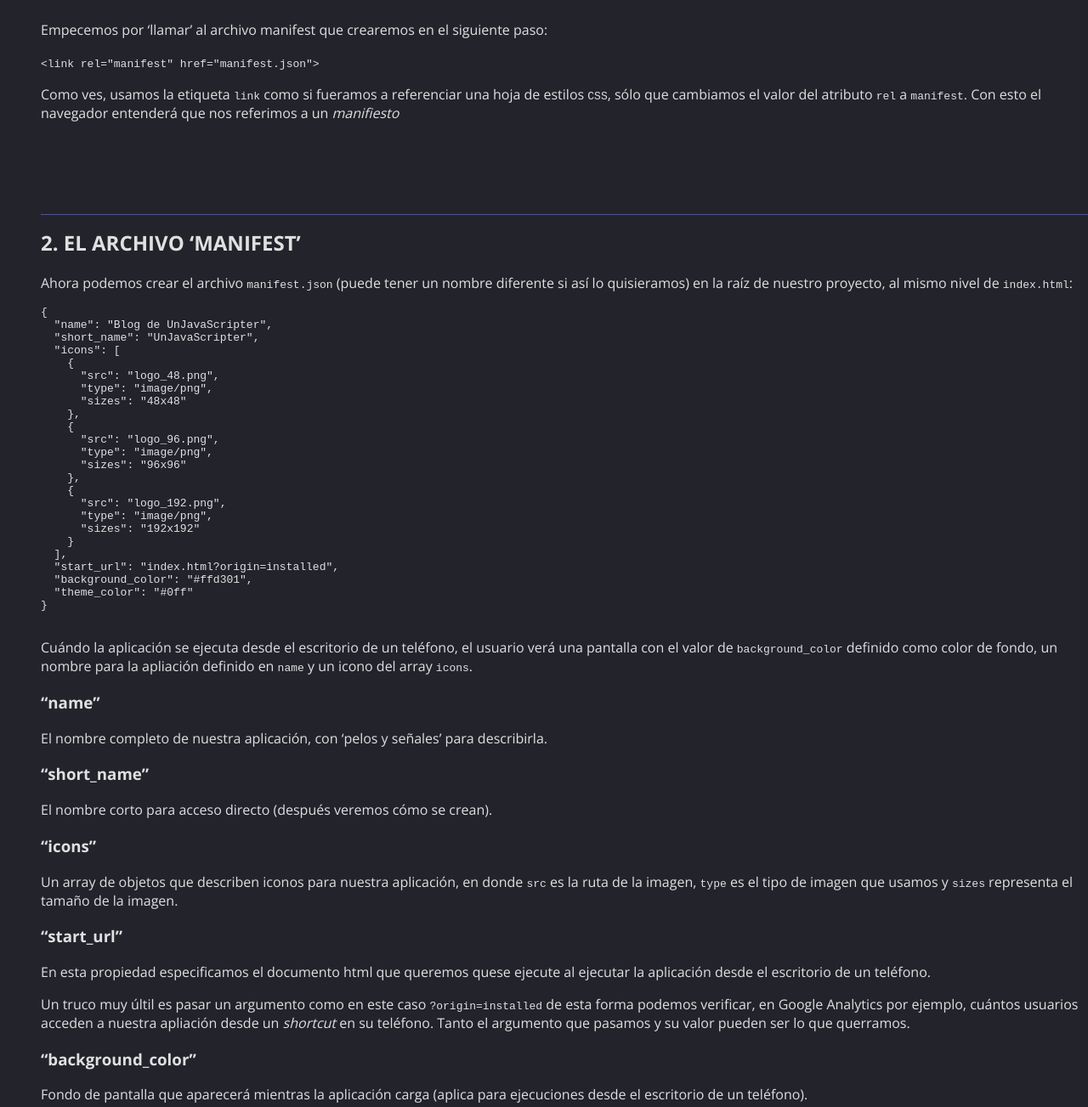
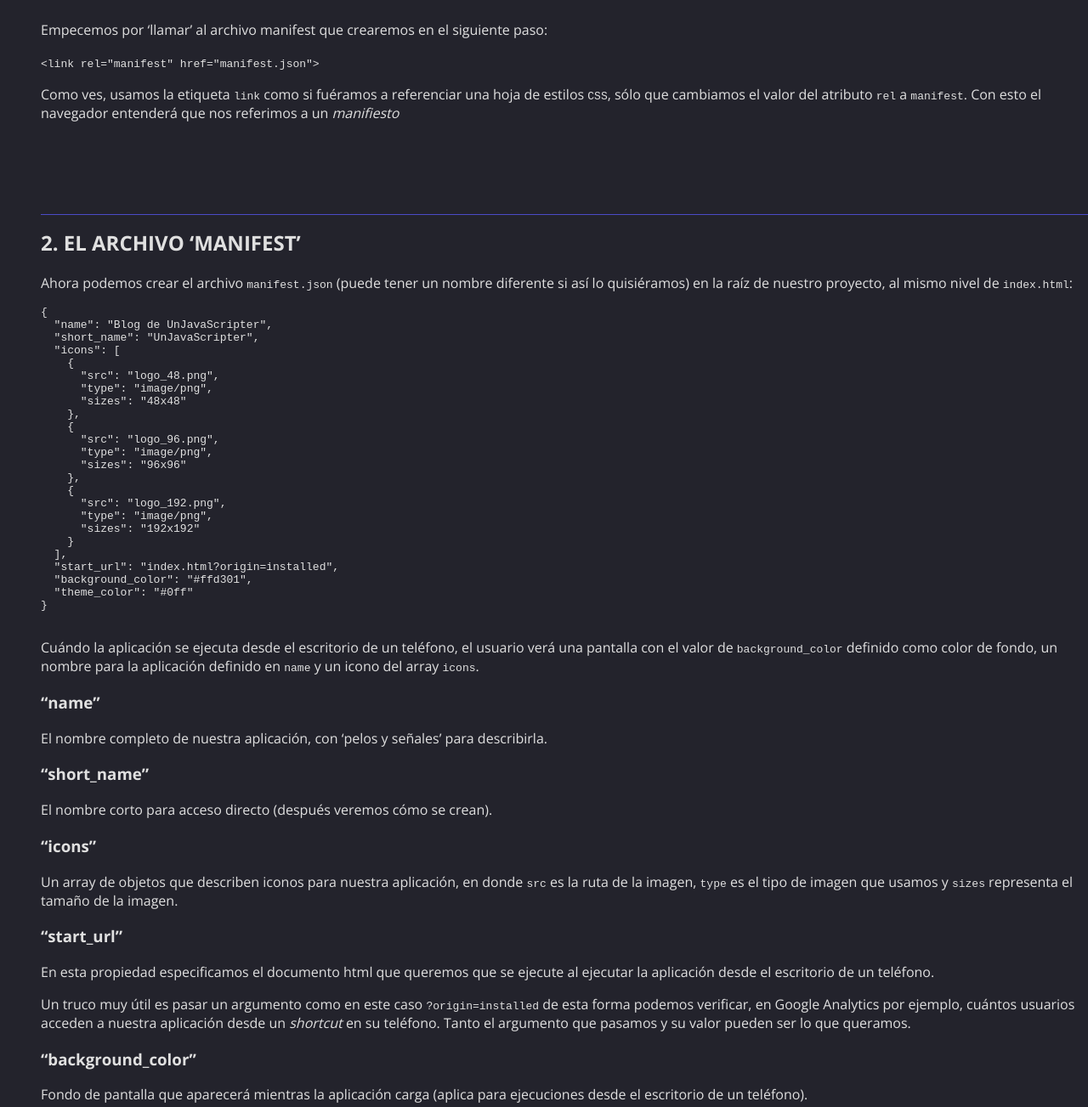
Before and after one commit to UnJavaScripter/unjavascripter.github.io, a Jekyll site: the page built from _posts/2015-07-21-Web-app-manifest.markdown, in a window 1280 px wide. Shown: the part 318-1621 px from the top of the page at 85% size. Built offline with Jekyll 4.4.1, drawn with Linux system fonts in a browser that asks for light colours; comment, search, counter and statistics services are not loaded.

Commit message:
post: fix

````diff
--- a/_posts/2015-07-21-Web-app-manifest.markdown
+++ b/_posts/2015-07-21-Web-app-manifest.markdown
@@ -14,11 +14,11 @@ Empecemos por 'llamar' al archivo manifest que crearemos en el siguiente paso:
 
 `<link rel="manifest" href="manifest.json">`
 
-Como ves, usamos la etiqueta `link` como si fueramos a referenciar una hoja de estilos `CSS`, sólo que cambiamos el valor del atributo `rel` a `manifest`. Con esto el navegador entenderá que nos referimos a un _manifiesto_
+Como ves, usamos la etiqueta `link` como si fuéramos a referenciar una hoja de estilos `CSS`, sólo que cambiamos el valor del atributo `rel` a `manifest`. Con esto el navegador entenderá que nos referimos a un _manifiesto_
 
 ## 2. El archivo 'manifest'
 
-Ahora podemos crear el archivo `manifest.json` (puede tener un nombre diferente si así lo quisieramos) en la raíz de nuestro proyecto, al mismo nivel de `index.html`:
+Ahora podemos crear el archivo `manifest.json` (puede tener un nombre diferente si así lo quisiéramos) en la raíz de nuestro proyecto, al mismo nivel de `index.html`:
 
 ```JSON
 {
@@ -48,7 +48,7 @@ Ahora podemos crear el archivo `manifest.json` (puede tener un nombre diferente
 
 ```
 
-Cuándo la aplicación se ejecuta desde el escritorio de un teléfono, el usuario verá una pantalla con el valor de `background_color` definido como color de fondo, un nombre para la apliación definido en `name` y un icono del array `icons`.
+Cuándo la aplicación se ejecuta desde el escritorio de un teléfono, el usuario verá una pantalla con el valor de `background_color` definido como color de fondo, un nombre para la aplicación definido en `name` y un icono del array `icons`.
 
 
 ### "name"
@@ -65,9 +65,9 @@ Un array de objetos que describen iconos para nuestra aplicación, en donde `src
 
 ### "start_url"
 
-En esta propiedad especificamos el documento html que queremos quese ejecute al ejecutar la aplicación desde el escritorio de un teléfono.
+En esta propiedad especificamos el documento html que queremos que se ejecute al ejecutar la aplicación desde el escritorio de un teléfono.
 
-Un truco muy últil es pasar un argumento como en este caso `?origin=installed` de esta forma podemos verificar, en Google Analytics por ejemplo, cuántos usuarios acceden a nuestra apliación desde un _shortcut_ en su teléfono. Tanto el argumento que pasamos y su valor pueden ser lo que querramos.
+Un truco muy útil es pasar un argumento como en este caso `?origin=installed` de esta forma podemos verificar, en Google Analytics por ejemplo, cuántos usuarios acceden a nuestra aplicación desde un _shortcut_ en su teléfono. Tanto el argumento que pasamos y su valor pueden ser lo que queramos.
 
 ### "background_color"
 
````
